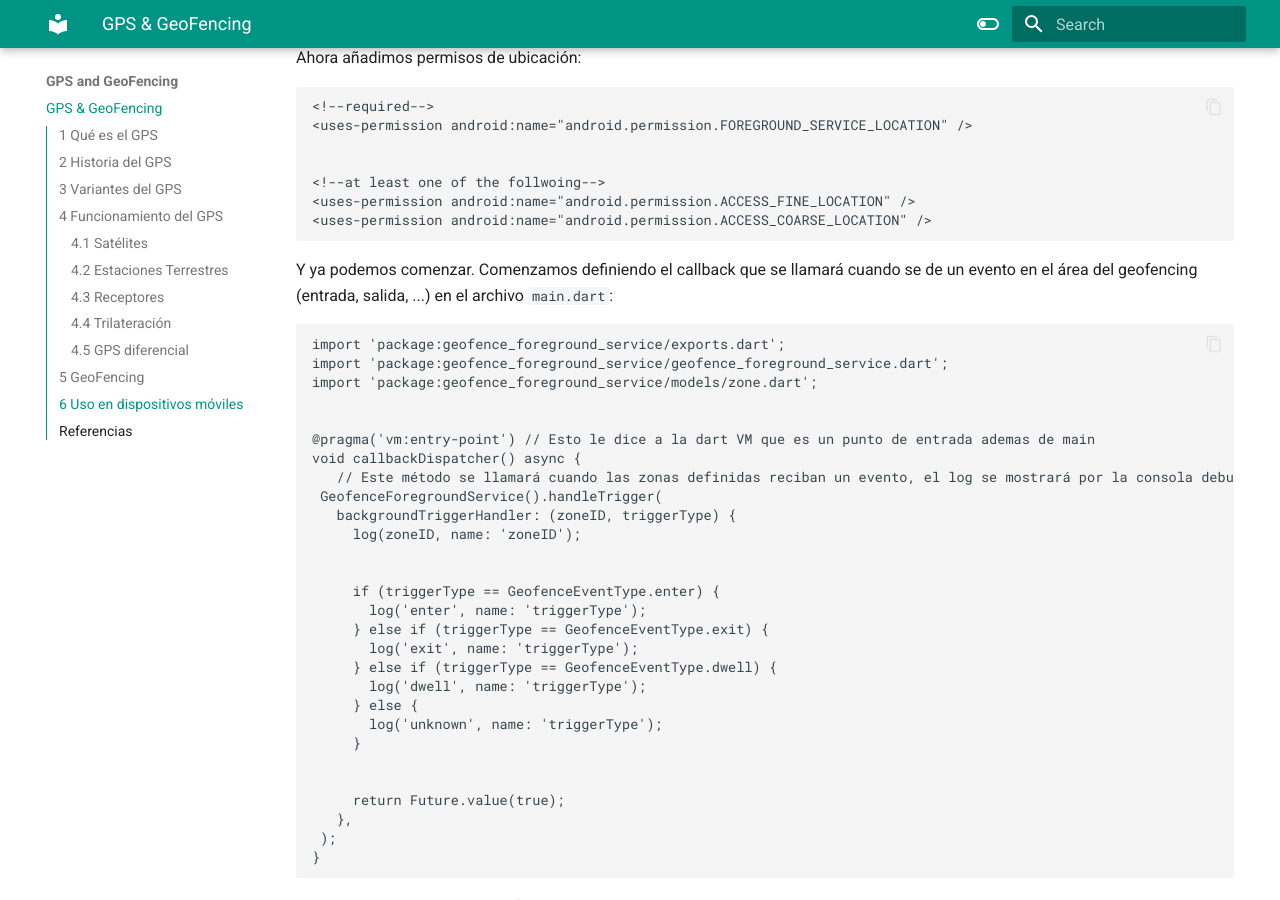
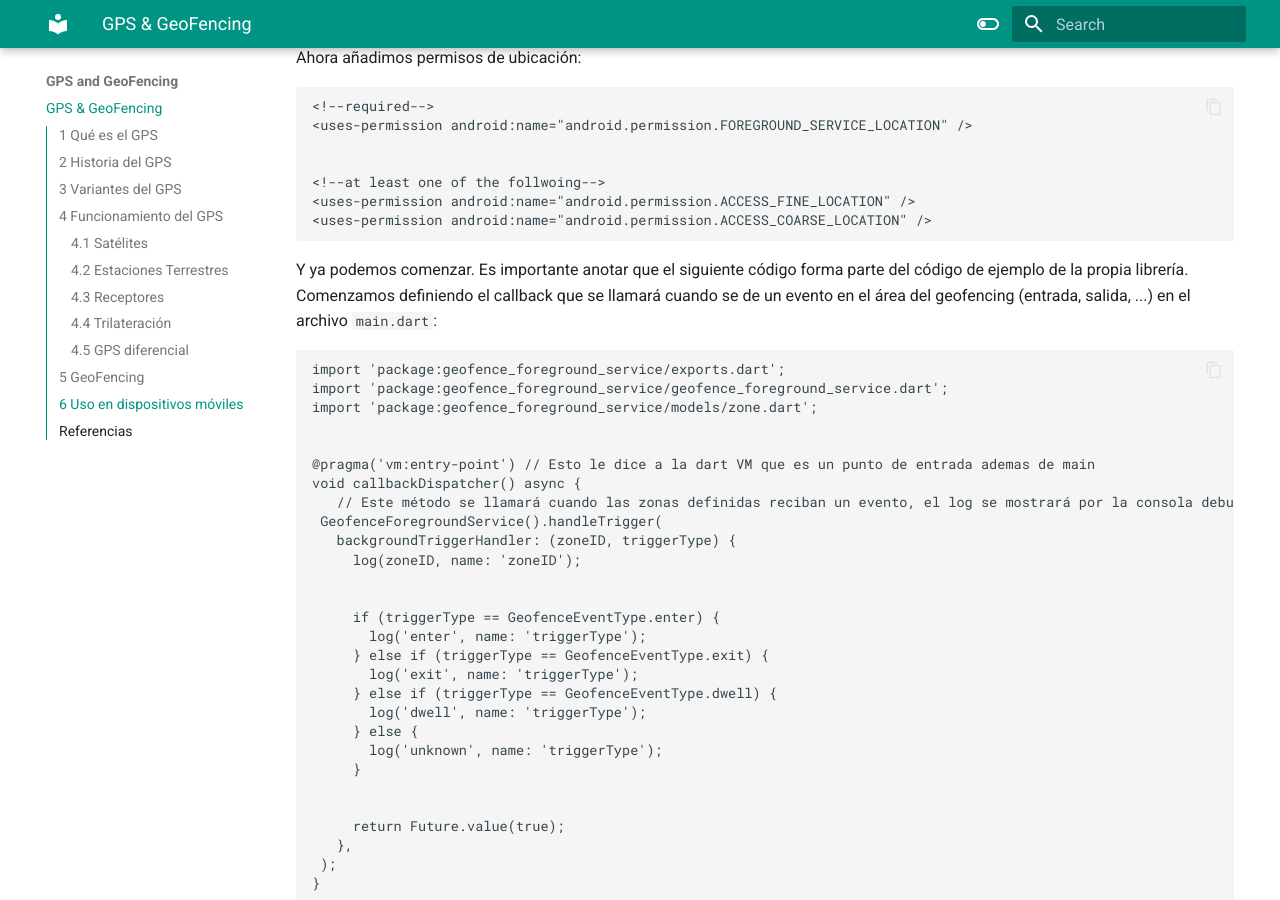
Before and after one commit to abl78-ua/Wiki-IMCR, an MkDocs documentation site: the page built from docs/GPS and GeoFencing/GPSAndGeofencing.md, in a window 1280 px wide and 900 px high, scrolled down 4344 px. Built offline with MkDocs 1.6.1 and Material for MkDocs 9.7.7, drawn with Linux system fonts in a browser that asks for light colours.

Commit message:
aclaracion

````diff
--- a/docs/GPS and GeoFencing/GPSAndGeofencing.md
+++ b/docs/GPS and GeoFencing/GPSAndGeofencing.md
@@ -143,7 +143,8 @@ Ahora añadimos permisos de ubicación:
 ```
 
 
-Y ya podemos comenzar. Comenzamos definiendo el callback que se llamará cuando se de un evento en el área del geofencing (entrada, salida, ...) en el archivo `main.dart`:
+Y ya podemos comenzar. Es importante anotar que el siguiente código forma parte del código de ejemplo de la propia librería.
+Comenzamos definiendo el callback que se llamará cuando se de un evento en el área del geofencing (entrada, salida, ...) en el archivo `main.dart`:
 ```dart
 import 'package:geofence_foreground_service/exports.dart';
 import 'package:geofence_foreground_service/geofence_foreground_service.dart';
````
